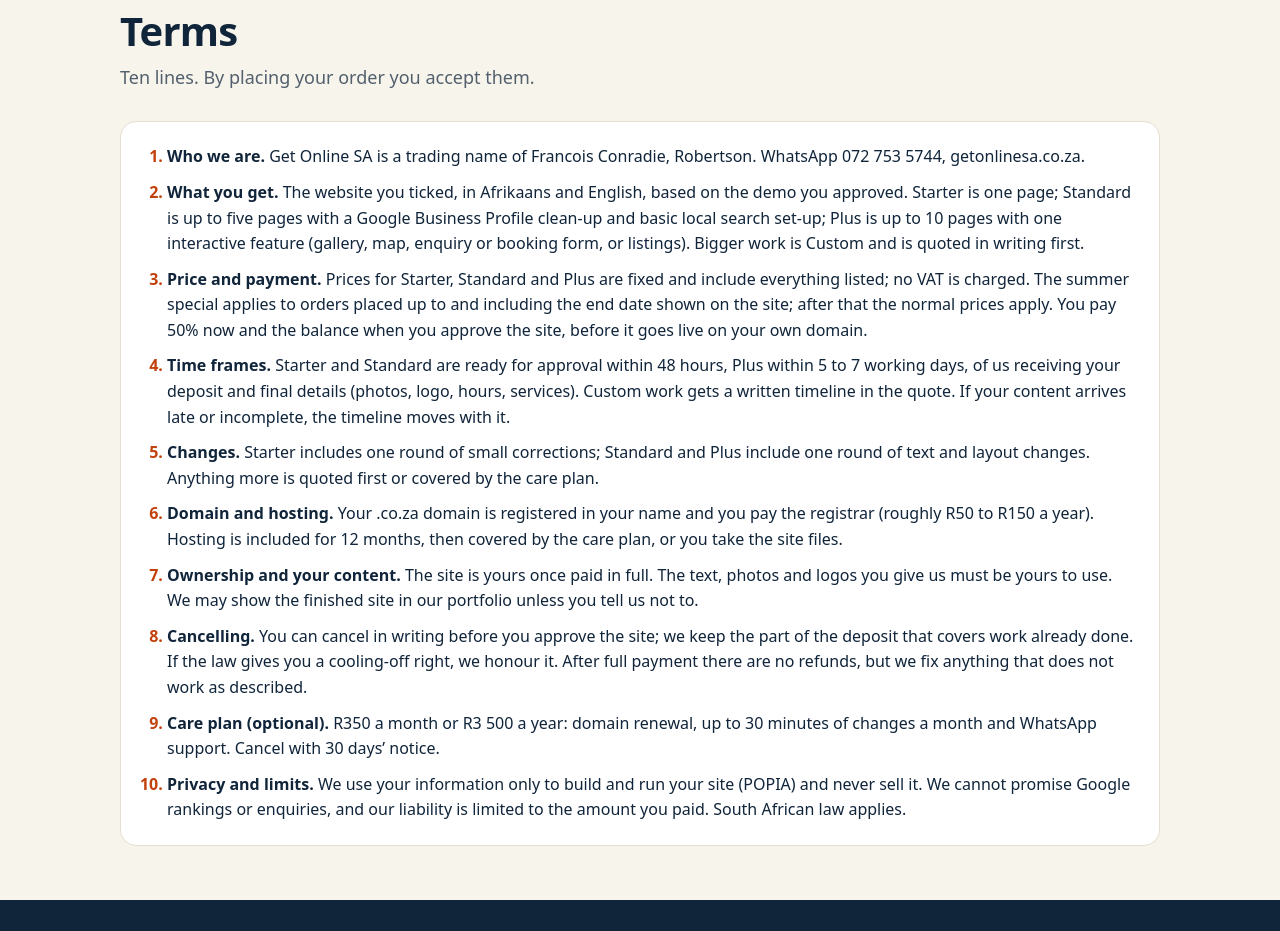
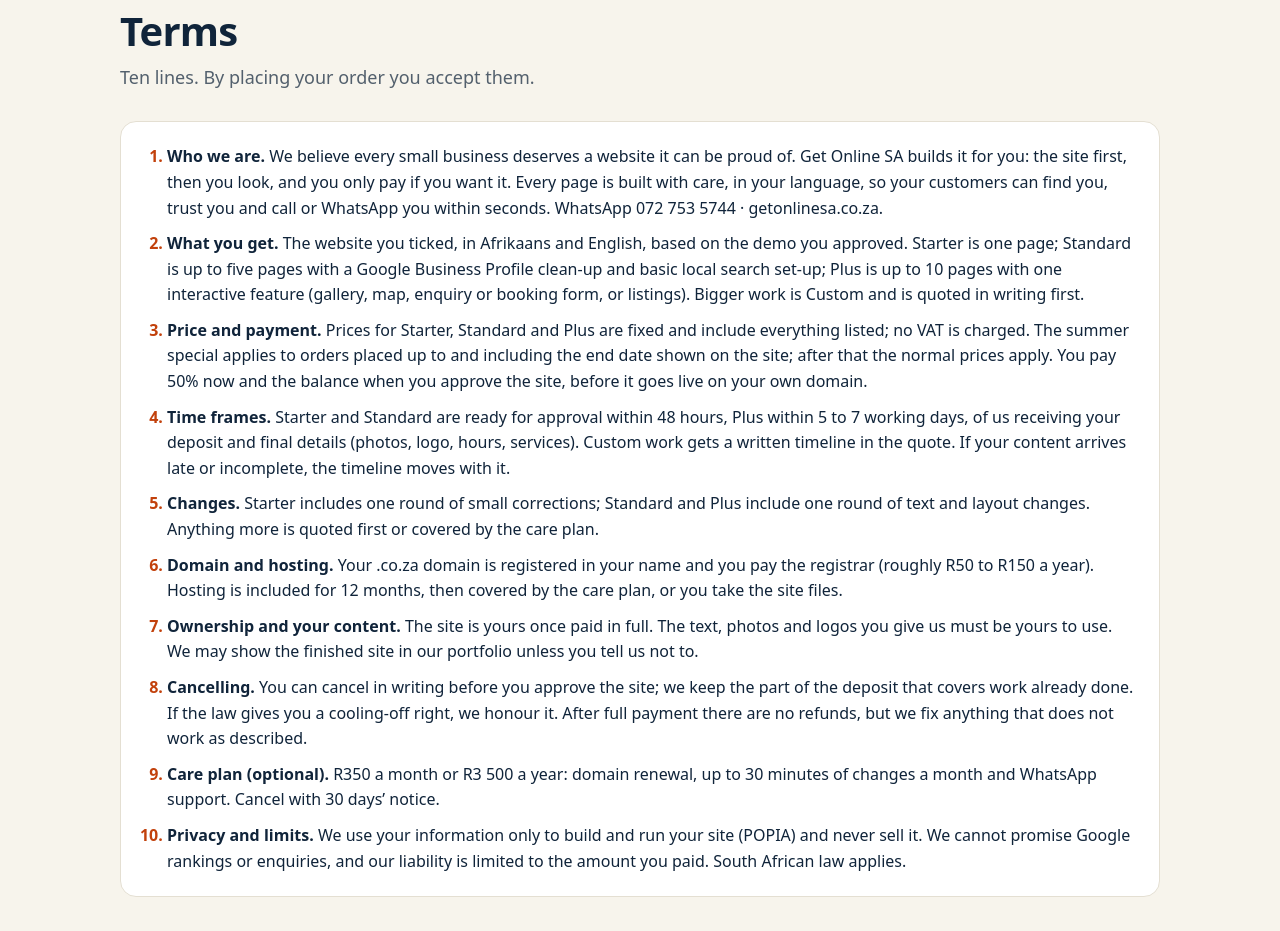
Before and after one commit to getonlinesa/GetOnline, a plain HTML site: page index.html in a window 1280 px wide. Shown: the part 5577-6508 px from the top of the page. Drawn offline with Linux system fonts and the light colour scheme.

Commit message:
Terms: new Who we are text, remove trading-name line

```diff
--- a/index.html
+++ b/index.html
@@ -494,7 +494,7 @@
     <p class="sub"><span class="af">Tien reëls. Deur jou bestelling te plaas, aanvaar jy hulle.</span><span class="en">Ten lines. By placing your order you accept them.</span></p>
     <div class="terms">
       <ol>
-        <li><strong><span class="af">Wie ons is.</span><span class="en">Who we are.</span></strong> <span class="af">Get Online SA is ’n handelsnaam van Francois Conradie, Robertson. WhatsApp 072&nbsp;753&nbsp;5744, getonlinesa.co.za.</span><span class="en">Get Online SA is a trading name of Francois Conradie, Robertson. WhatsApp 072&nbsp;753&nbsp;5744, getonlinesa.co.za.</span></li>
+        <li><strong><span class="af">Wie ons is.</span><span class="en">Who we are.</span></strong> <span class="af">Ons glo elke kleinsaak verdien ’n webwerf om trots op te wees. Get Online SA bou dit vir jou: eers die webwerf, dan kyk jy, en jy betaal net as jy dit wil hê. Elke bladsy word met sorg gebou, in jou taal, sodat jou kliënte jou kan vind, jou kan vertrou en jou binne sekondes kan bel of WhatsApp. WhatsApp 072&nbsp;753&nbsp;5744 · getonlinesa.co.za.</span><span class="en">We believe every small business deserves a website it can be proud of. Get Online SA builds it for you: the site first, then you look, and you only pay if you want it. Every page is built with care, in your language, so your customers can find you, trust you and call or WhatsApp you within seconds. WhatsApp 072&nbsp;753&nbsp;5744 · getonlinesa.co.za.</span></li>
         <li><strong><span class="af">Wat jy kry.</span><span class="en">What you get.</span></strong> <span class="af">Die webwerf wat jy gekies het, in Afrikaans en Engels, gebaseer op die voorbeeld wat jy goedgekeur het. Starter is een bladsy; Standard is tot vyf bladsye met ’n Google Business Profile-opknapping en basiese plaaslike soekopstelling; Plus is tot 10 bladsye met een interaktiewe funksie (galery, kaart, navraag- of besprekingsvorm, of lysings). Groter werk is Pasmaak en word vooraf skriftelik gekwoteer.</span><span class="en">The website you ticked, in Afrikaans and English, based on the demo you approved. Starter is one page; Standard is up to five pages with a Google Business Profile clean-up and basic local search set-up; Plus is up to 10 pages with one interactive feature (gallery, map, enquiry or booking form, or listings). Bigger work is Custom and is quoted in writing first.</span></li>
         <li><strong><span class="af">Prys en betaling.</span><span class="en">Price and payment.</span></strong> <span class="af">Pryse vir Starter, Standard en Plus is vas en sluit alles in wat gelys word; geen BTW word gehef nie. Die somerspesiaal geld vir bestellings wat tot en met die einddatum op die webwerf geplaas word; daarna geld die normale pryse. Jy betaal 50% nou en die balans wanneer jy die webwerf goedkeur, voordat dit op jou eie domein regstreeks gaan.</span><span class="en">Prices for Starter, Standard and Plus are fixed and include everything listed; no VAT is charged. The summer special applies to orders placed up to and including the end date shown on the site; after that the normal prices apply. You pay 50% now and the balance when you approve the site, before it goes live on your own domain.</span></li>
         <li><strong><span class="af">Tydlyne.</span><span class="en">Time frames.</span></strong> <span class="af">Starter en Standard is binne 48 uur gereed vir goedkeuring, Plus binne 5 tot 7 werksdae, nadat ons jou deposito en finale besonderhede (foto’s, logo, openingstye, dienste) ontvang het. Pasmaak kry ’n skriftelike tydlyn in die kwotasie. As jy ons inhoud laat of onvolledig stuur, skuif die tydlyn saam.</span><span class="en">Starter and Standard are ready for approval within 48 hours, Plus within 5 to 7 working days, of us receiving your deposit and final details (photos, logo, hours, services). Custom work gets a written timeline in the quote. If your content arrives late or incomplete, the timeline moves with it.</span></li>
```
